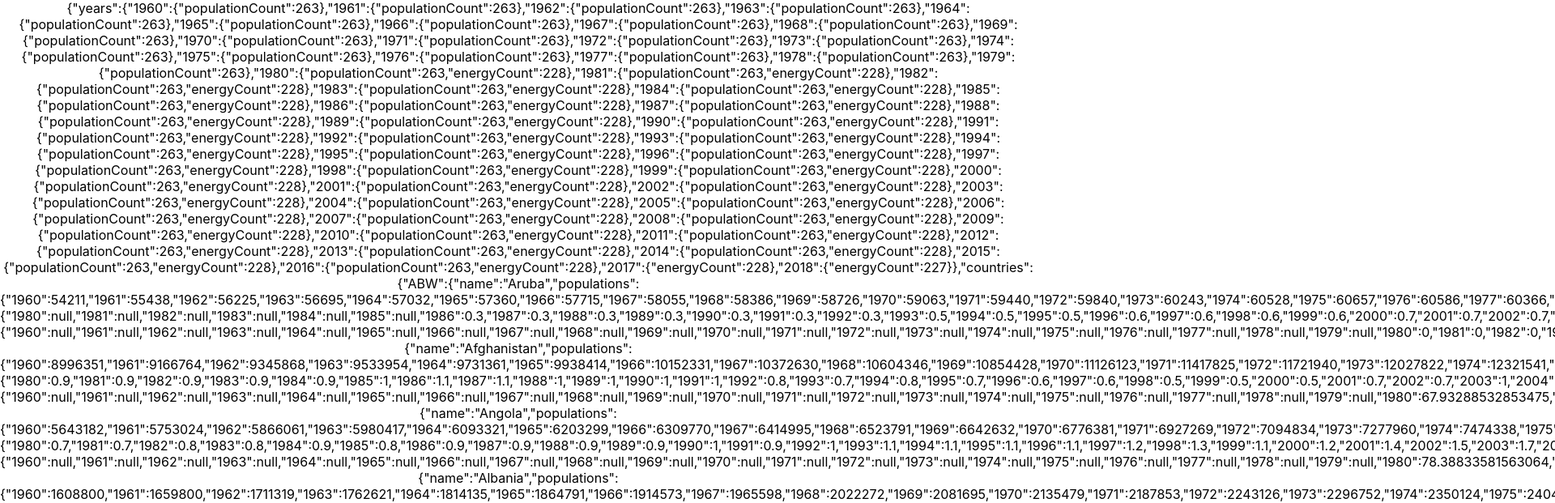
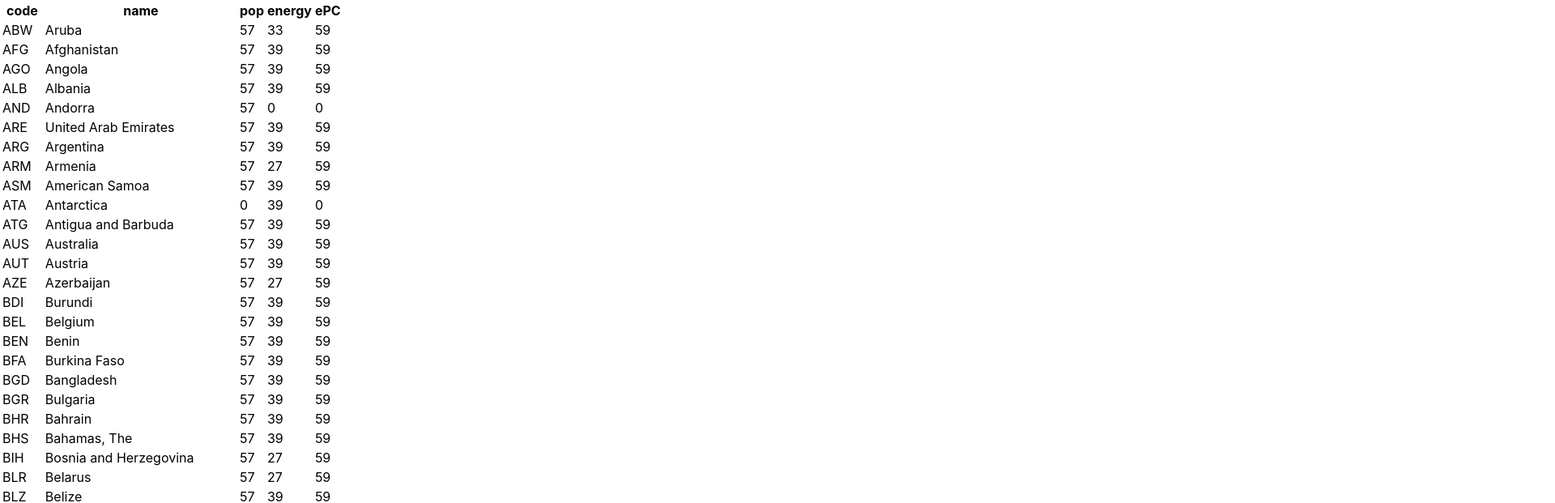
Before and after one commit to nickzylstra/energyViz, a React (Create React App) app: page / in a window 1280 px wide. Shown: the top 621 px of the page at 81% size, 1920 px wide, since content can reach past the window. Built offline with nearby package versions, Linux system fonts and the light colour scheme.

Commit message:
Display data in table

```diff
--- a/src/App.css
+++ b/src/App.css
@@ -1,5 +1,5 @@
 .App {
-  text-align: center;
+  /* text-align: center; */
 }
 
 .App-logo {
--- a/src/App.js
+++ b/src/App.js
@@ -1,13 +1,62 @@
-import React from 'react';
+import React, { useEffect } from 'react';
+import * as d3 from 'd3';
 import './App.css';
 import data from './importData';
 
+const width = 600;
+// const scale = d3.scaleLinear()
+//   .domain([0, d3.max(data)]);
 
 function App() {
+  useEffect(() => {
+    // const viz = d3.select('#viz');
+    // return () => {
+    //   viz.selectAll('div').data(Object.entries(data.countries)).join('div')
+    //     .style('background', 'steelblue')
+    //     .style('border', '1px solid white')
+    //     .style('font-size', 'small')
+    //     .style('color', 'white')
+    //     .style('text-align', 'right')
+    //     .style('padding', '3px')
+    //     .style('width', d => `${scale(d.populations['2017'])}px`)
+    //     .text((d) => d.name);
+    // };
+  });
 
   return (
     <div className="App">
-      {JSON.stringify(data)}
+      <div id='viz'>
+        <table>
+          <thead>
+            <tr>
+              <th>code</th>
+              <th>name</th>
+              <th>pop</th>
+              <th>energy</th>
+              <th>ePC</th>
+            </tr>
+          </thead>
+          <tbody>
+            {Object.entries(data.countries).sort().map((country) => {
+              const [code, stats] = country;
+              const { name, energyPerCapitas, populations, energyConsumptions } = stats;
+              const ePCCount = energyPerCapitas.count;
+              const popCount = populations.count;
+              const energyCount = energyConsumptions.count;
+
+              return (
+                <tr key={code}>
+                  <td>{code}</td>
+                  <td>{name}</td>
+                  <td>{popCount}</td>
+                  <td>{energyCount}</td>
+                  <td>{ePCCount}</td>
+                </tr>);
+            })}
+          </tbody>
+        </table>
+        {/* {JSON.stringify(data)} */}
+      </div>
     </div>
   );
 }
--- a/src/importData.js
+++ b/src/importData.js
@@ -1,25 +1,44 @@
 import populationData from './data/populations.json'
 import energyData from './data/energy.json'
+
+const exclusions = ['ARB','CEB','CSS','EAP','EAR','EAS','ECA','ECS','ECU','EMU', 'EUU', 'FCS', 'HIC', 'HITZ', 'HPC', 'IBD', 'IBT', 'IDA', 'IDB','IDX','LAC','LCN','LIC','LDC','LMC','LMY','LTE','MEA','MIC','MNA','NAC','OED','OSS','PRE','PSS','PST','REU','SAS','SSA','SSF','SST','TEA','TEC','TLA','TMN','TSA','TSS','UMC','WLD'];
+
+class Country {
+  constructor(name) {
+    this.name = name;
+    this.populations = { count: 0 };
+    this.energyConsumptions = { count: 0 };
+    this.energyPerCapitas = { count: 0 };
+  }
+}
+
+class Year {
+  constructor() {
+    this.populationMax = 0;
+    this.energyConsumptionMax = 0;
+    this.energyPerCapitaMax = 0;
+  }
+}
 
 function processPopulationData(input, output = {}) {
   // console.log(`Countries in population data: ${input.length}`);
   input.forEach((country) => {
     const name = country.Country;
     const code = country.Country_Code;
-    output.countries[code] = {
-      name,
-      populations: {},
-    };
+    if (exclusions.includes(code)) return;
+    output.countries[code] = new Country(name);
 
     Object.keys(country).forEach((key) => {
       const yearMatch = key.match(/year_(.*)/i);
       if (yearMatch) {
         const year = yearMatch[1];
+        const population = country[key];
 
-        if (!output.years[year]) output.years[year] = { populationCount: 0 };
-        output.years[year].populationCount += 1;
+        if (!output.years[year]) output.years[year] = new Year();
+        output.years[year].populationMax = Math.max(population, output.years[year].populationMax);
 
-        output.countries[code].populations[year] = country[key];
+        output.countries[code].populations[year] = population;
+        output.countries[code].populations.count += 1;
       }
     })
   })
@@ -31,18 +50,20 @@ function processEnergyData(input, output = {}) {
   // console.log(`Countries in energy data: ${input.length}`);
   input.forEach((country) => {
     const code = country.iso;
-    if (!output.countries[code]) output.countries[code] = {};
-    output.countries[code].energyConsumptions = {};
+    const name = country.name.split(',')[1].trim();
+    if (exclusions.includes(code)) return;
+    if (!output.countries[code]) output.countries[code] = new Country(name);
 
     country.data.forEach((yearData) => {
       const { date, value } = yearData;
+      if (value === '--') return;
       const year = (new Date(date)).getFullYear();
 
-      if (!output.years[year]) output.years[year] = { energyCount: 0 };
-      if (!output.years[year].energyCount) output.years[year].energyCount = 0;
-      output.years[year].energyCount += 1;
+      if (!output.years[year]) output.years[year] = new Year();
+      output.years[year].energyConsumptionMax = Math.max(value, output.years[year].energyConsumptionMax);
 
-      output.countries[code].energyConsumptions[year] = value === '--' ? null : value;
+      output.countries[code].energyConsumptions[year] =  value;
+      output.countries[code].energyConsumptions.count += 1;
     });
   });
 
@@ -51,15 +72,21 @@ function processEnergyData(input, output = {}) {
 
 function calculateEnergyPerCapita(data) {
   Object.values(data.countries).forEach((country) => {
-    country.energyPerCapitas = {};
+    country.energyPerCapitas = { count: 0 };
+    if (country.populations.count === 0 || country.energyConsumptions.count === 0) return;
     Object.keys(data.years).forEach((year) => {
-      const population = country.populations && country.populations[year];
-      const energy = country.energyConsumptions && country.energyConsumptions[year];
+      const population = country.populations[year];
+      const energy = country.energyConsumptions[year];
       const kWHperBkWH = 1000000000;
       const energyPerCapita = energy * kWHperBkWH / population;
       country.energyPerCapitas[year] = energyPerCapita;
+      country.energyPerCapitas.count += 1;
     });
   });
+}
+
+function removeIncompleteDataSets(data) {
+  // data.countries = data.countries.filter((c) => );
 }
 
 const data = {
@@ -69,5 +96,6 @@ const data = {
 processPopulationData(populationData, data);
 processEnergyData(energyData, data);
 calculateEnergyPerCapita(data);
+removeIncompleteDataSets(data);
 
 export default data;
```
